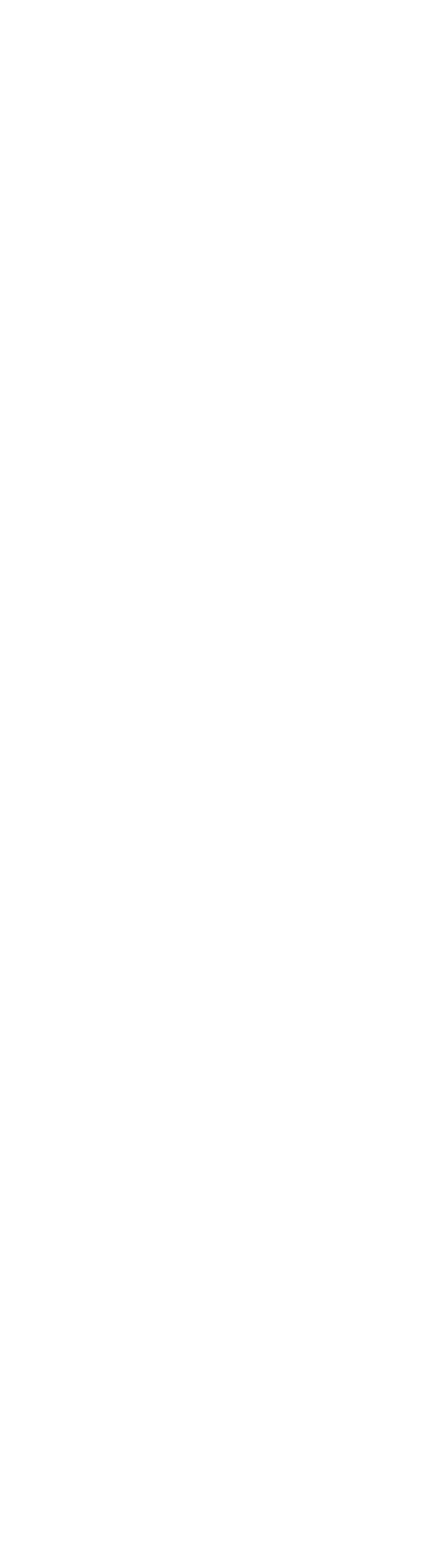
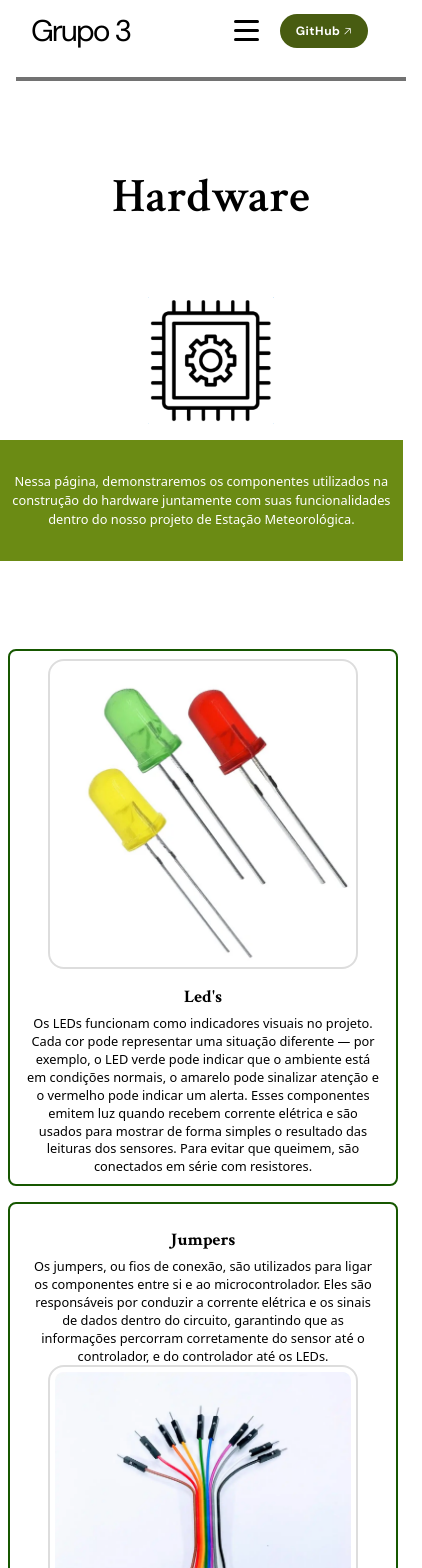
Before and after one commit to vitorcecato-sesi/estacao-meteorologica, a React (Vite) app in the folder Frontend/: page /hardware in a window 390 px wide. Before the commit this address had no page. Shown: the top 1568 px of the page, 422 px wide, since content can reach past the window. Before the commit the page ends 844 px from the top, so only its background shows below. Built offline with nearby package versions, Linux system fonts and the light colour scheme.

Commit message:
pagina hardware resposivada

```diff
--- a/Frontend/src/App.jsx
+++ b/Frontend/src/App.jsx
@@ -6,15 +6,28 @@ import "./App.css";
 
 // Páginas
 import Home from "./pages/Home";
+// import Projeto from "./pages/Projeto";
+// import Simulacao from "./pages/Simulacao";
 import Hardware from "./pages/Hardware";
-import PerguntasRespostas from './pages/PerguntasRespostas'
+// import Software from "./pages/Software";
+// import PerguntasRespostas from "./pages/PerguntasRespostas";
+// import Resultados from "./pages/Resultados";
+// import Equipe from "./pages/Equipe";
 
+// Componente App
 function App() {
   return (
     <>
       <BrowserRouter>
         <Routes>
           <Route path='/' element={<Home/>} />
+          {/* <Route path='/projeto' element={<Projeto/>} /> */}
+          {/* <Route path='/simulacao' element={<Simulacao/>} /> */}
+          <Route path='/hardware' element={<Hardware/>} />
+          {/* <Route path='/software' element={<Software/>} />
+          <Route path='/perguntasRespostas' element={<PerguntasRespostas/>} />
+          <Route path='/resultados' element={<Resultados/>} />
+          <Route path='/equipe' element={<Equipe/>} /> */}
         </Routes>
       </BrowserRouter>
     </>
--- a/Frontend/src/components/hwInfoComp.css
+++ b/Frontend/src/components/hwInfoComp.css
@@ -45,18 +45,20 @@
     text-align: justify;
 }
 
-@media only screen and (max-width: 1200px) {
+/* Media query para telas grandes (largura máxima de 1200px) */
+@media (max-width: 1200px) {
     .hwComponentesBox {
         padding: 1em;
     }
 }
 
-@media only screen and (max-width: 1075px) {
+/* Media query para telas médias (largura máxima de 1075px) */
+@media (max-width: 1075px) {
     .hwComponentesBox {
         padding: 0.5em 0.2em;
         flex-direction: column;
         height: 90vh;
-        width: 30vw;
+        width: 70vw;
     }
 
     .hwComponentesTexto {
@@ -69,3 +71,62 @@
         height: auto;
     }
 }
+
+/* Media query para tablets (largura máxima de 768px) */
+@media only screen and (max-width: 768px) {
+    .hwComponentesBox {
+        width: 90vw; /* Ajusta para ocupar mais largura em telas menores */
+        height: auto; /* Altura automática para se ajustar ao conteúdo */
+        padding: 1em;
+        flex-direction: column; /* Mantém coluna para empilhar imagem e texto */
+    }
+
+    .hwComponentesImg {
+        width: 70%; /* Aumenta a imagem para melhor visibilidade */
+        height: auto;
+        padding: 0.5em;
+    }
+
+    .hwComponentesTexto {
+        width: 90%;
+        height: auto;
+        gap: 0.5em;
+    }
+
+    .hwComponentesTexto h2 {
+        font-size: 1.3em; /* Reduz fonte para caber melhor */
+    }
+
+    .hwComponentesTexto p {
+        font-size: 0.85em;
+        text-align: center; /* Centraliza texto em telas menores para melhor leitura */
+    }
+}
+
+/* Media query para celulares (largura máxima de 480px) */
+@media only screen and (max-width: 480px) {
+    .hwComponentesBox {
+        width: 95vw; /* Quase toda a largura da tela */
+        padding: 0.5em;
+        border-radius: 0.5em; /* Bordas menores para economizar espaço */
+    }
+
+    .hwComponentesImg {
+        width: 80%; /* Imagem ainda maior em telas muito pequenas */
+        padding: 0.3em;
+    }
+
+    .hwComponentesTexto {
+        width: 95%;
+        gap: 0.3em;
+    }
+
+    .hwComponentesTexto h2 {
+        font-size: 1.1em; /* Fonte menor */
+    }
+
+    .hwComponentesTexto p {
+        font-size: 0.8em;
+        line-height: 1.4; /* Melhora legibilidade */
+    }
+}
--- a/Frontend/src/pages/Hardware.css
+++ b/Frontend/src/pages/Hardware.css
@@ -39,7 +39,6 @@
     align-items: center;
     justify-content: center;
     text-align: center;
-
     height: 20vh;
     width: 100%;
     background-color: #6B8B14;
@@ -49,7 +48,7 @@
 .hwSecComponentes {
     display: flex;
     flex-direction: row;
-    align-items: center ;
+    align-items: center;
     justify-content: space-evenly;
     width: 100%;
     height: 80%;
@@ -86,8 +85,84 @@
     color: #BCDAB1;
 }
 
-@media only screen and (max-width: 1075px) {
+/* Media query para tablets (largura máxima de 768px) */
+@media (max-width: 1000px) {
+    .hwTituloBox {
+        flex-direction: column;
+        text-align: center;
+        padding-left: 0;
+        gap: 1em;
+        width: 95%;
+        margin: 0 auto;
+    }
+
+    .hwBorderTitulo {
+        width: 100%;
+        height: 0.5vh;
+        margin-bottom: 1em;
+    }
+
+    .hwTitulo {
+        font-size: 4em;
+    }
+
+    .hwImgHeader {
+        height: 20vh;
+        width: 20vh;
+    }
+
+    .hwArticle {
+        height: auto;
+        padding: 2em 1em;
+        font-size: 0.9em;
+    }
+
+    .hwSecComponentes {
+        flex-direction: column;
+        gap: 2em;
+        height: auto;
+        padding: 2em 1em;
+    }
+
+    .hwC1Componentes,
+    .hwC2Componentes {
+        height: auto;
+        gap: 1.5em;
+    }
+
     .hwIcons {
-        gap: 1.4em;
+        display: none; /* Oculta os ícones em telas menores para simplificar o layout */
     }
 }
+
+/* Media query para celulares (largura máxima de 480px) */
+@media only screen and (max-width: 480px) {
+    .hwTituloBox {
+        width: 100%;
+        padding: 1em;
+    }
+
+    .hwTitulo {
+        font-size: 3em;
+    }
+
+    .hwImgHeader {
+        height: 15vh;
+        width: 15vh;
+    }
+
+    .hwArticle {
+        padding: 1.5em 0.5em;
+        font-size: 0.8em;
+    }
+
+    .hwSecComponentes {
+        padding: 1em 0.5em;
+        gap: 1em;
+    }
+
+    .hwC1Componentes,
+    .hwC2Componentes {
+        gap: 1em;
+    }
+}
```
